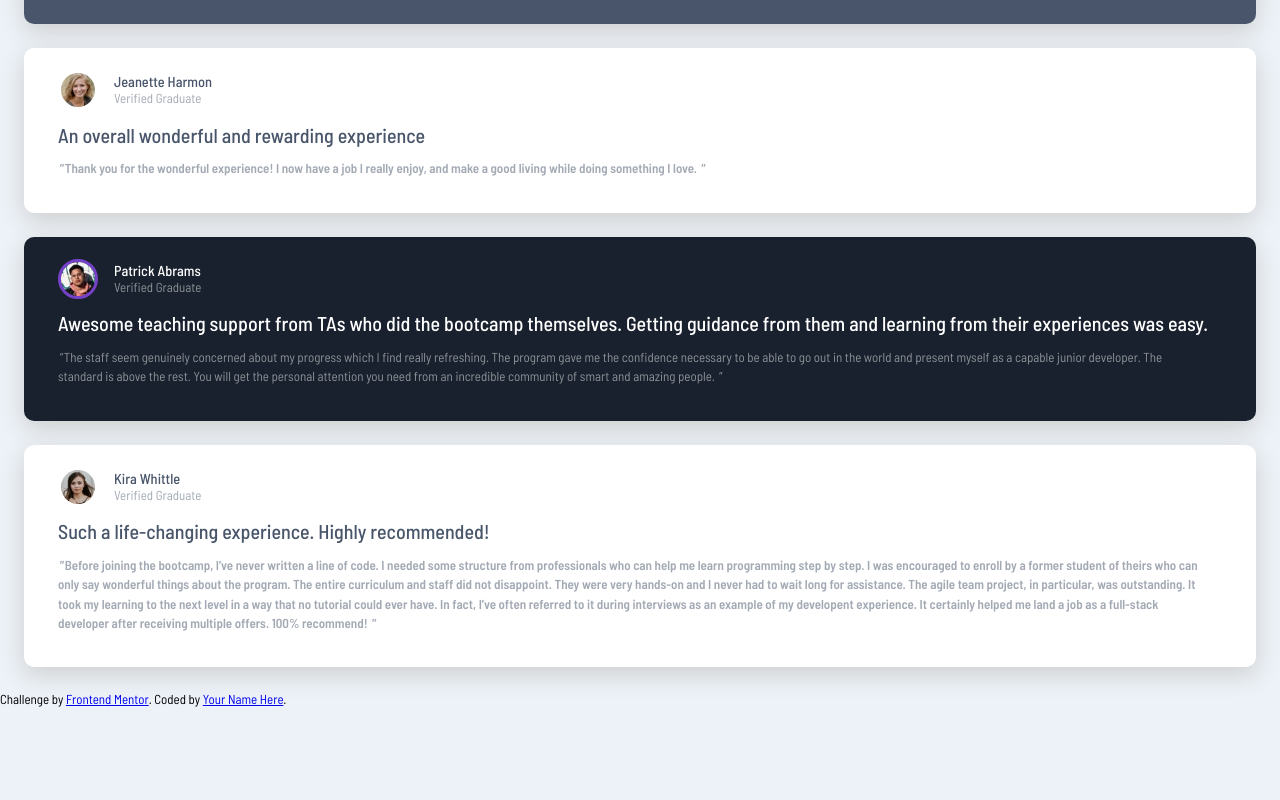
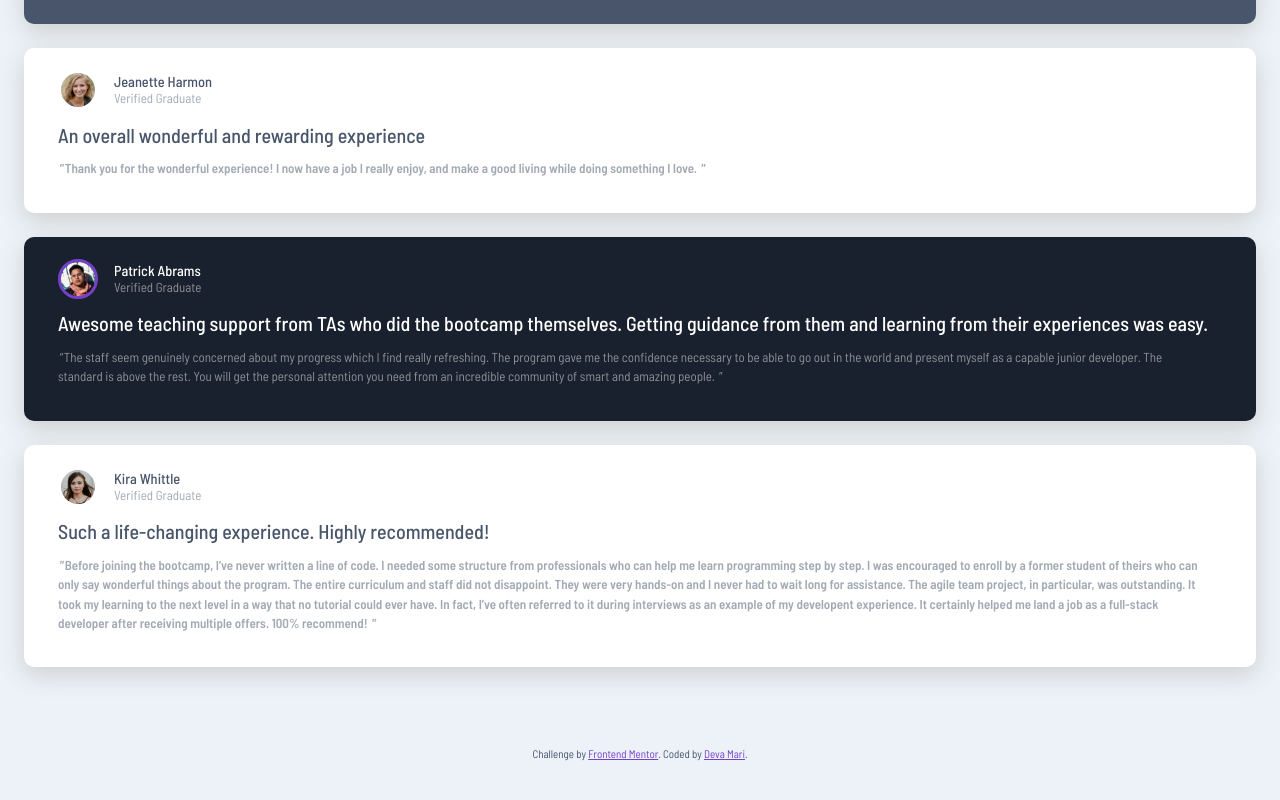
Before and after one commit to Deva-Mari/Testimonials-grid-section, a React (Create React App) app: page / in a window 1280 px wide. Shown: the part 445-1245 px from the top of the page. Before the commit the page ends 1200 px from the top, so only its background shows below. Built offline with nearby package versions, Linux system fonts and the light colour scheme.

Commit message:
added attribution component + styling

```diff
--- a/src/App.tsx
+++ b/src/App.tsx
@@ -1,6 +1,7 @@
 import React from "react";
 import data from "./data/data.json";
 import Card from "./components/Card";
+import Attribution from "./components/Attribution";
 
 const App: React.FC = () => {
   return (
@@ -20,13 +21,7 @@
           );
         })}
       </main>
-      <div className="attribution">
-        Challenge by{" "}
-        <a href="https://www.frontendmentor.io?ref=challenge" target="_blank">
-          Frontend Mentor
-        </a>
-        . Coded by <a href="#">Your Name Here</a>.
-      </div>
+      <Attribution/>
     </div>
   );
 };
--- /dev/null
+++ b/src/components/Attribution.tsx
@@ -0,0 +1,10 @@
+import styles from "../css/Attribution.module.css";
+
+const Attribution: React.FC = () => {
+    return(<footer className={styles.attribution}>
+    Challenge by <a href="https://www.frontendmentor.io?ref=challenge" target="_blank" rel="noreferrer">Frontend Mentor</a>.
+    Coded by <a href="https://devamari.com/" target="_blank" rel="noreferrer">Deva Mari</a>.
+  </footer>)
+};
+
+export default Attribution;
--- /dev/null
+++ b/src/css/Attribution.module.css
@@ -0,0 +1,11 @@
+.attribution {
+  font-size: 11px;
+  text-align: center;
+  color: #48556a;
+  margin-top: 5rem;
+}
+
+.attribution a {
+  color: #7541c8;
+}
+/*# sourceMappingURL=Attribution.module.css.map */
--- /dev/null
+++ b/src/css/Attribution.module.scss
@@ -0,0 +1,11 @@
+@import "./variables.scss";
+
+.attribution {
+    font-size: 11px;
+    text-align: center;
+    color: $veryDarkGrayishBlue;
+    margin-top: 5rem;
+    a{
+        color: $moderateViolet;
+    }
+}
```
Also changed, not shown: 1 other file (tests, documents, lock files or other folders).
